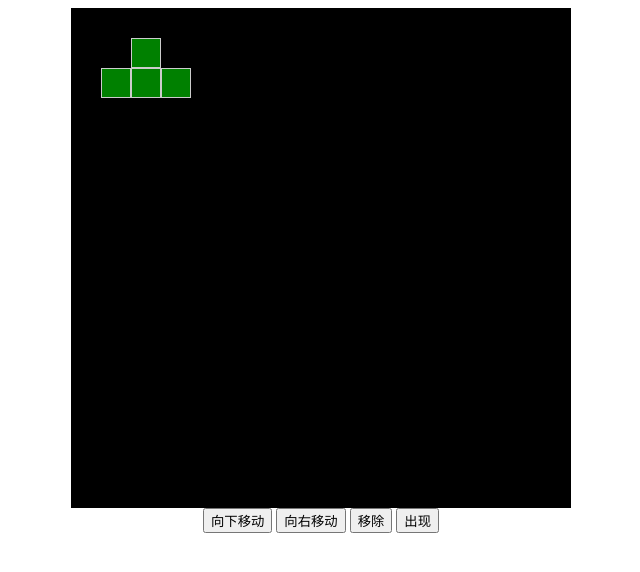
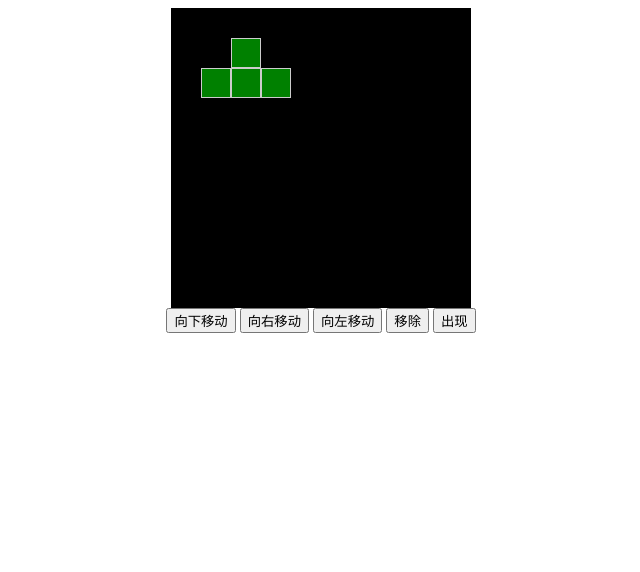
Before and after one commit to JavaScript-base/tetris, a website built with webpack: page public/index.html in a window 1280 px wide. Shown: the whole page, without its empty margins (319-959 px from the left). Built offline with nearby package versions, Linux system fonts and the light colour scheme.

Commit message:
update: update container width and height

```diff
--- a/public/index.html
+++ b/public/index.html
@@ -8,8 +8,8 @@
     <style>
         #root{
             background-color: black;
-            width: 500px;
-            height: 500px;
+            width: 300px;
+            height: 300px;
             position: relative;
             margin: 0 auto;
         }
@@ -22,6 +22,7 @@
     <div id="root"></div>
     <button id="btnDown">向下移动</button>
     <button id="btnRight">向右移动</button>
+    <button id="btnLeft">向左移动</button>
     <button id="btnRemove">移除</button>
     <button id="btnShow">出现</button>
 </body>
```
